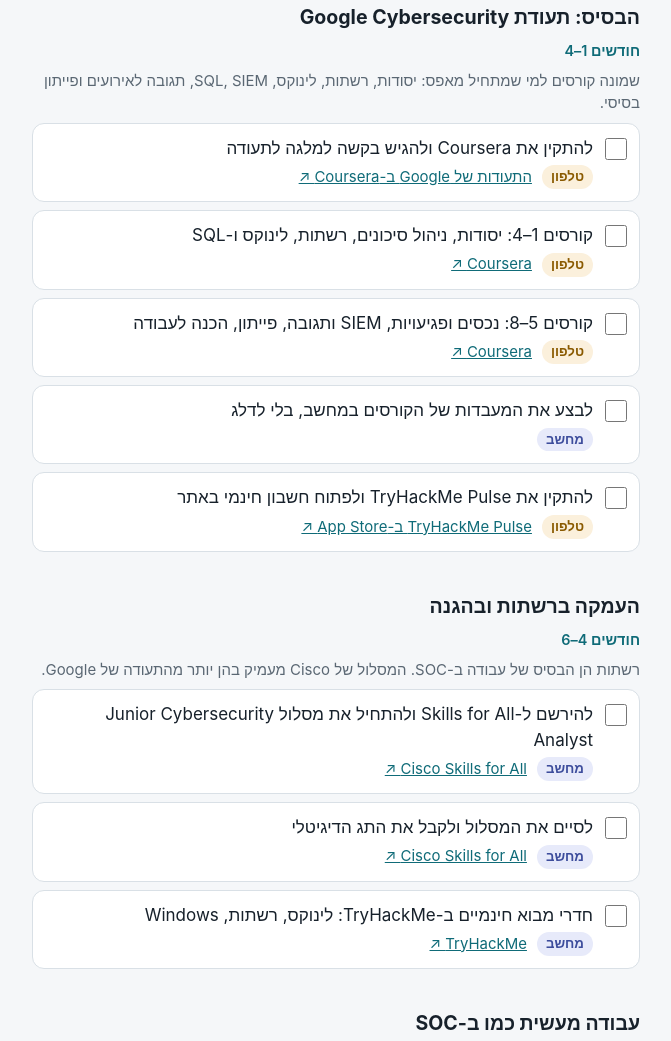
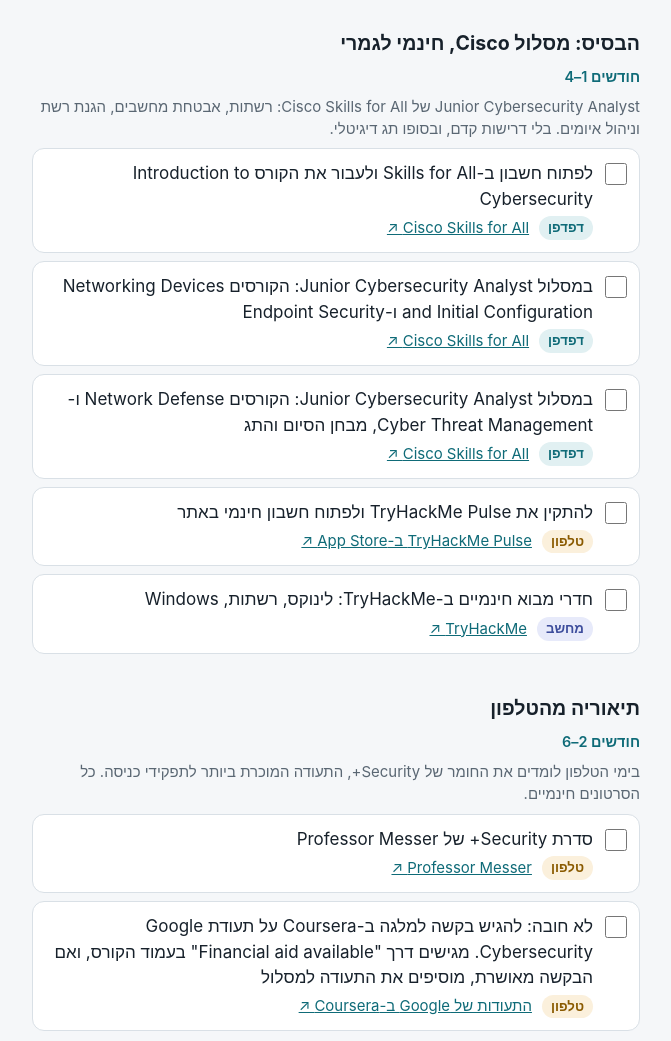
Before and after one commit to Dar-Ofer/soc-path, a plain HTML site: page index.html in a window 1280 px wide. Shown: the part 1125-2166 px from the top of the page, without its empty margins (304-975 px from the left). Drawn offline with Linux system fonts and the light colour scheme.

Commit message:
Stage 1 on Cisco Skills for All; Coursera aid optional
Co-Authored-By: Claude Opus 5.5 <noreply@anthropic.com>

```diff
--- a/index.html
+++ b/index.html
@@ -44,6 +44,7 @@ p{margin:0}
 .tag{display:inline-block;font-size:.78rem;font-weight:600;padding:2px 9px;border-radius:99px;white-space:nowrap}
 .tag.phone{background:var(--phone-soft);color:var(--phone)}
 .tag.pc{background:var(--pc-soft);color:var(--pc)}
+.tag.web{background:var(--accent-soft);color:var(--accent)}
 .btn{border:0;border-radius:12px;padding:12px 16px;font-weight:600;cursor:pointer;text-align:center;text-decoration:none;display:inline-block}
 .btn.primary{background:var(--accent);color:var(--accent-fg)}
 .btn.ghost{background:var(--accent-soft);color:var(--accent)}
@@ -95,21 +96,20 @@ nav{position:fixed;inset:auto 0 0 0;background:var(--surface);border-top:1px sol
 
 <script>
 const PHASES = [
-  { when:'חודשים 1–4', title:'הבסיס: תעודת Google Cybersecurity',
-    goal:'שמונה קורסים למי שמתחיל מאפס: יסודות, רשתות, לינוקס, SQL, SIEM, תגובה לאירועים ופייתון בסיסי.',
+  { when:'חודשים 1–4', title:'הבסיס: מסלול Cisco, חינמי לגמרי',
+    goal:'Junior Cybersecurity Analyst של Cisco Skills for All: רשתות, אבטחת מחשבים, הגנת רשת וניהול איומים. בלי דרישות קדם, ובסופו תג דיגיטלי.',
     tasks:[
-      {id:'t1', text:'להתקין את Coursera ולהגיש בקשה למלגה לתעודה', mode:'phone', url:'https://www.coursera.org/google', link:'התעודות של Google ב-Coursera'},
-      {id:'t2', text:'קורסים 1–4: יסודות, ניהול סיכונים, רשתות, לינוקס ו-SQL', mode:'phone', url:'https://www.coursera.org/google', link:'Coursera'},
-      {id:'t3', text:'קורסים 5–8: נכסים ופגיעויות, SIEM ותגובה, פייתון, הכנה לעבודה', mode:'phone', url:'https://www.coursera.org/google', link:'Coursera'},
-      {id:'t4', text:'לבצע את המעבדות של הקורסים במחשב, בלי לדלג', mode:'pc'},
-      {id:'t5', text:'להתקין את TryHackMe Pulse ולפתוח חשבון חינמי באתר', mode:'phone', url:'https://apps.apple.com/app/id6758337592', link:'TryHackMe Pulse ב-App Store'}
+      {id:'c1', text:'לפתוח חשבון ב-Skills for All ולעבור את הקורס Introduction to Cybersecurity', mode:'web', url:'https://www.skillsforall.com', link:'Cisco Skills for All'},
+      {id:'c2', text:'במסלול Junior Cybersecurity Analyst: הקורסים Networking Devices and Initial Configuration ו-Endpoint Security', mode:'web', url:'https://www.skillsforall.com', link:'Cisco Skills for All'},
+      {id:'c3', text:'במסלול Junior Cybersecurity Analyst: הקורסים Network Defense ו-Cyber Threat Management, מבחן הסיום והתג', mode:'web', url:'https://www.skillsforall.com', link:'Cisco Skills for All'},
+      {id:'t5', text:'להתקין את TryHackMe Pulse ולפתוח חשבון חינמי באתר', mode:'phone', url:'https://apps.apple.com/app/id6758337592', link:'TryHackMe Pulse ב-App Store'},
+      {id:'t8', text:'חדרי מבוא חינמיים ב-TryHackMe: לינוקס, רשתות, Windows', mode:'pc', url:'https://tryhackme.com', link:'TryHackMe'}
     ]},
-  { when:'חודשים 4–6', title:'העמקה ברשתות ובהגנה',
-    goal:'רשתות הן הבסיס של עבודה ב-SOC. המסלול של Cisco מעמיק בהן יותר מהתעודה של Google.',
+  { when:'חודשים 2–6', title:'תיאוריה מהטלפון',
+    goal:'בימי הטלפון לומדים את החומר של Security+, התעודה המוכרת ביותר לתפקידי כניסה. כל הסרטונים חינמיים.',
     tasks:[
-      {id:'t6', text:'להירשם ל-Skills for All ולהתחיל את מסלול Junior Cybersecurity Analyst', mode:'pc', url:'https://www.skillsforall.com', link:'Cisco Skills for All'},
-      {id:'t7', text:'לסיים את המסלול ולקבל את התג הדיגיטלי', mode:'pc', url:'https://www.skillsforall.com', link:'Cisco Skills for All'},
-      {id:'t8', text:'חדרי מבוא חינמיים ב-TryHackMe: לינוקס, רשתות, Windows', mode:'pc', url:'https://tryhackme.com', link:'TryHackMe'}
+      {id:'t13', text:'סדרת Security+ של Professor Messer', mode:'phone', url:'https://www.professormesser.com', link:'Professor Messer'},
+      {id:'c4', text:'לא חובה: להגיש בקשה למלגה ב-Coursera על תעודת Google Cybersecurity. מגישים דרך "Financial aid available" בעמוד הקורס, ואם הבקשה מאושרת, מוסיפים את התעודה למסלול', mode:'phone', url:'https://www.coursera.org/google', link:'התעודות של Google ב-Coursera'}
     ]},
   { when:'חודשים 5–8', title:'עבודה מעשית כמו ב-SOC',
     goal:'חוקרים התרעה, קוראים לוגים, מנתחים מייל פישינג ומסכמים מה קרה.',
@@ -120,9 +120,9 @@ const PHASES = [
       {id:'t12', text:'לכתוב סיכום קצר על כל אתגר ולפרסם ב-GitHub או ב-LinkedIn', mode:'pc'}
     ]},
   { when:'חודשים 7–9', title:'הכנה לשוק',
-    goal:'Security+ היא התעודה המוכרת ביותר לתפקידי כניסה. ההכנה חינמית, והמבחן עצמו בתשלום.',
+    goal:'ההכנה ל-Security+ חינמית, אבל המבחן עצמו בתשלום. מחליטים כאן אם לגשת אליו.',
     tasks:[
-      {id:'t13', text:'סדרת Security+ של Professor Messer', mode:'phone', url:'https://www.professormesser.com', link:'Professor Messer'},
+      {id:'c5', text:'להחליט אם לגשת למבחן Security+, ואם כן, לקבוע תאריך', mode:'phone', url:'https://www.professormesser.com', link:'Professor Messer'},
       {id:'t14', text:'קורות חיים: התעודות, התג וקישור לסיכומי האתגרים', mode:'pc'},
       {id:'t15', text:'להגיש מועמדות לתפקידי SOC Tier 1 ואנליסט סייבר זוטר', mode:'pc'}
     ]}
@@ -157,7 +157,11 @@ function weekNo(){
   const days = Math.floor((new Date().setHours(0,0,0,0) - new Date(y,m-1,dd)) / 86400000);
   return Math.max(1, Math.floor(days/7) + 1);
 }
-function tag(mode){ return mode === 'pc' ? '<span class="tag pc">מחשב</span>' : '<span class="tag phone">טלפון</span>'; }
+function tag(mode){
+  if (mode === 'pc') return '<span class="tag pc">מחשב</span>';
+  if (mode === 'web') return '<span class="tag web">דפדפן</span>';
+  return '<span class="tag phone">טלפון</span>';
+}
 function esc(s){ return String(s).replace(/[&<>"]/g, c => ({'&':'&amp;','<':'&lt;','>':'&gt;','"':'&quot;'}[c])); }
 function links(t){
   let h = '';
@@ -202,7 +206,7 @@ function renderToday(){
       '<h3>'+esc(next.text)+'</h3><div class="row">'+tag(next.mode)+(next.url?links(next):'')+'</div>'+
       '<button class="btn ghost" id="finish" data-id="'+next.id+'">סיימתי את המשימה</button></div>';
   } else {
-    html += '<h2>סיימת את כל המסלול</h2><div class="card"><p>כל 15 המשימות מסומנות. השלב הבא הוא לשלוח קורות חיים ולהמשיך לתרגל.</p></div>';
+    html += '<h2>סיימת את כל המסלול</h2><div class="card"><p>כל המשימות מסומנות. השלב הבא הוא לשלוח קורות חיים ולהמשיך לתרגל.</p></div>';
   }
 
   html += '<h2>התקדמות</h2><div class="card"><div class="row"><span>'+n+' מתוך '+ALL.length+' משימות</span><span class="muted small">'+pct+'%</span></div><div class="bar"><i style="width:'+pct+'%"></i></div></div>';
@@ -241,10 +245,10 @@ function renderPath(){
 
 function renderLinks(){
   const apps = [
-    ['Coursera','https://www.coursera.org/google','phone','תעודת Google Cybersecurity. צפייה חינמית, ותעודה בחינם דרך בקשת מלגה בעמוד הקורס.'],
+    ['Cisco Skills for All','https://www.skillsforall.com','web','הבסיס של המסלול: Junior Cybersecurity Analyst, חינמי לגמרי.'],
+    ['Professor Messer','https://www.professormesser.com','phone','הכנה חינמית ל-Security+ בסרטונים.'],
     ['TryHackMe Pulse','https://apps.apple.com/app/id6758337592','phone','האפליקציה הרשמית של TryHackMe לרצפים ומשימות שבועיות. הלמידה עצמה באתר.'],
-    ['Professor Messer','https://www.professormesser.com','phone','הכנה חינמית ל-Security+ בסרטונים.'],
-    ['Cisco Skills for All','https://www.skillsforall.com','pc','מסלול Junior Cybersecurity Analyst, חינמי לגמרי.'],
+    ['Coursera','https://www.coursera.org/google','phone','תעודת Google Cybersecurity. בתשלום, או בחינם אם בקשה למלגה מאושרת. לא חובה.'],
     ['TryHackMe','https://tryhackme.com','pc','מעבדות מעשיות. יש חדרים חינמיים.'],
     ['CyberDefenders','https://cyberdefenders.org','pc','אתגרי חקירה של Blue Team.'],
     ['Blue Team Labs Online','https://blueteamlabs.online','pc','אתגרי חקירה, חלקם חינמיים.'],
--- a/sw.js
+++ b/sw.js
@@ -1,4 +1,4 @@
-const CACHE = 'soc-path-v1';
+const CACHE = 'soc-path-v2';
 const FILES = ['./', './index.html', './manifest.webmanifest', './icons/icon-180.png', './icons/icon-192.png', './icons/icon-512.png'];
 
 self.addEventListener('install', e => {
```
